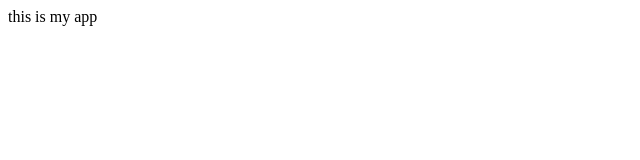
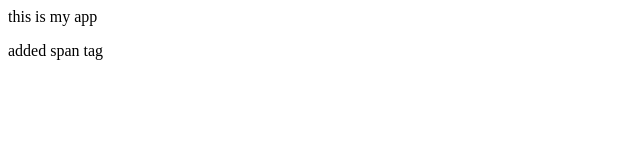
Before and after one commit to Deepa15-V/mca-html-css, a plain HTML site: page index.html in a window 1280 px wide. Shown: the full height of the page, 0-640 px from the left. Drawn offline with Linux system fonts and the light colour scheme.

Commit message:
added span tag

```diff
--- a/index.html
+++ b/index.html
@@ -6,5 +6,6 @@
     </head>
     <body>
         <p>this is my app</p>
+        <span>added span tag</span>
     </body>
 </html>
```
